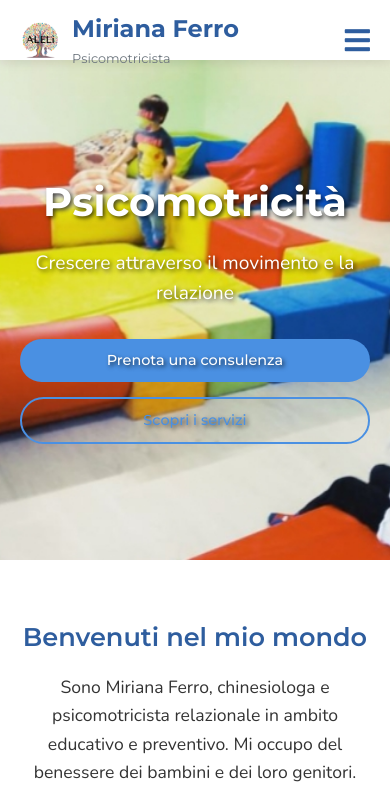
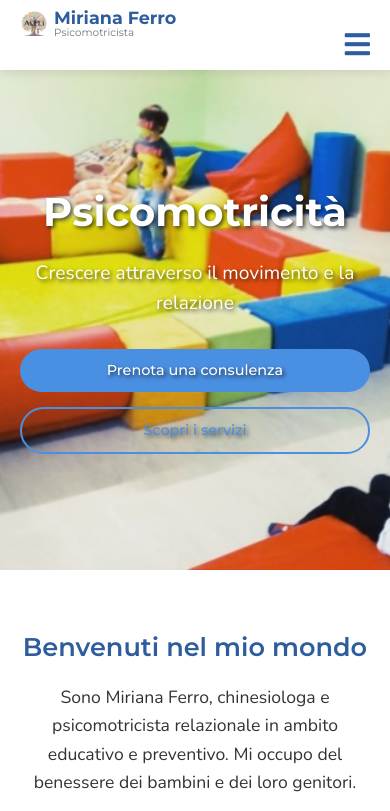
Before and after one commit to aikan86/MirianaPsicomotricita, a React (Create React App) app: page / in a window 390 px wide. Shown: the top 811 px of the page. Built offline with nearby package versions, Linux system fonts and the light colour scheme.

Commit message:
Update Navbar.css

```diff
--- a/src/styles/Navbar.css
+++ b/src/styles/Navbar.css
@@ -44,7 +44,7 @@
   display: flex;
   flex-direction: column;
   align-items: flex-start;
-  gap: 1px; /* Aggiunge poco spazio tra le due righe */
+  gap: 1px;
 }
 
 .logo-name {
@@ -109,26 +109,32 @@
 
 @media screen and (max-width: 960px) {
   .navbar {
-    height: 60px;
+    height: 70px; /* Aumenta leggermente l'altezza */
   }
 
   .navbar-logo {
     position: absolute;
-    top: 10px;
+    top: 8px; /* Centra meglio */
     left: 20px;
   }
 
+  .logo-container {
+    gap: 8px; /* Riduci spazio tra logo e testo */
+  }
+
   .logo-image {
-    width: 40px;
-    height: 40px;
+    width: 32px;
+    height: 32px;
   }
 
   .logo-name {
-    font-size: 1.5rem;
+    font-size: 1.2rem;
+    line-height: 1.1; /* Riduci altezza riga */
   }
 
   .navbar-subtitle {
-    font-size: 0.8rem;
+    font-size: 0.75rem;
+    line-height: 1;
   }
 
   .menu-icon {
@@ -136,16 +142,16 @@
     position: absolute;
     top: 0;
     right: 0;
-    transform: translate(-20px, 18px);
+    transform: translate(-20px, 22px); /* Adatta alla nuova altezza */
   }
 
-  .nav-menu {
+    .nav-menu {
     display: flex;
     flex-direction: column;
     width: 100%;
     height: 90vh;
     position: absolute;
-    top: 60px;
+    top: 70px; /* Adatta alla nuova altezza navbar */
     left: -100%;
     opacity: 1;
     transition: all 0.5s ease;
@@ -177,3 +183,23 @@
     display: none;
   }
 }
+
+/* Aggiungi un breakpoint per schermi molto piccoli */
+@media screen and (max-width: 480px) {
+  .logo-name {
+    font-size: 1.1rem;
+  }
+
+  .navbar-subtitle {
+    font-size: 0.65rem;
+  }
+
+  .logo-image {
+    width: 28px;
+    height: 28px;
+  }
+
+  .logo-container {
+    gap: 6px;
+  }
+}
```
